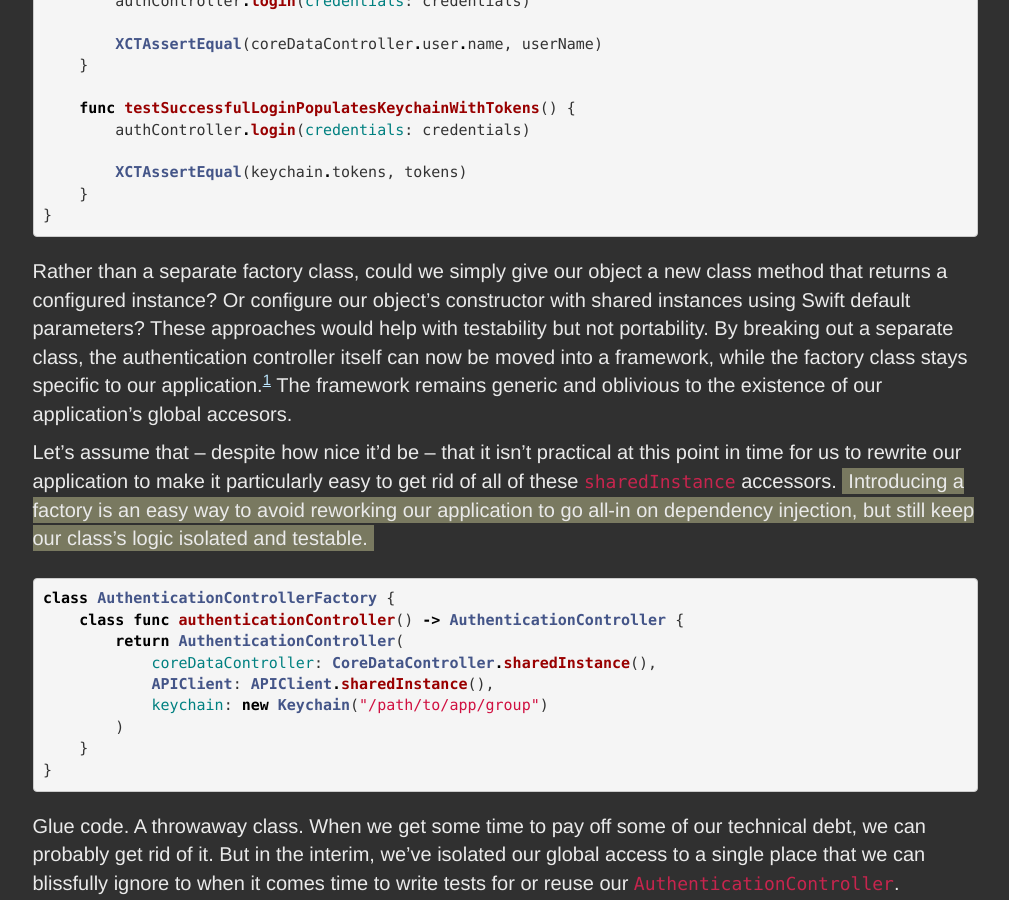
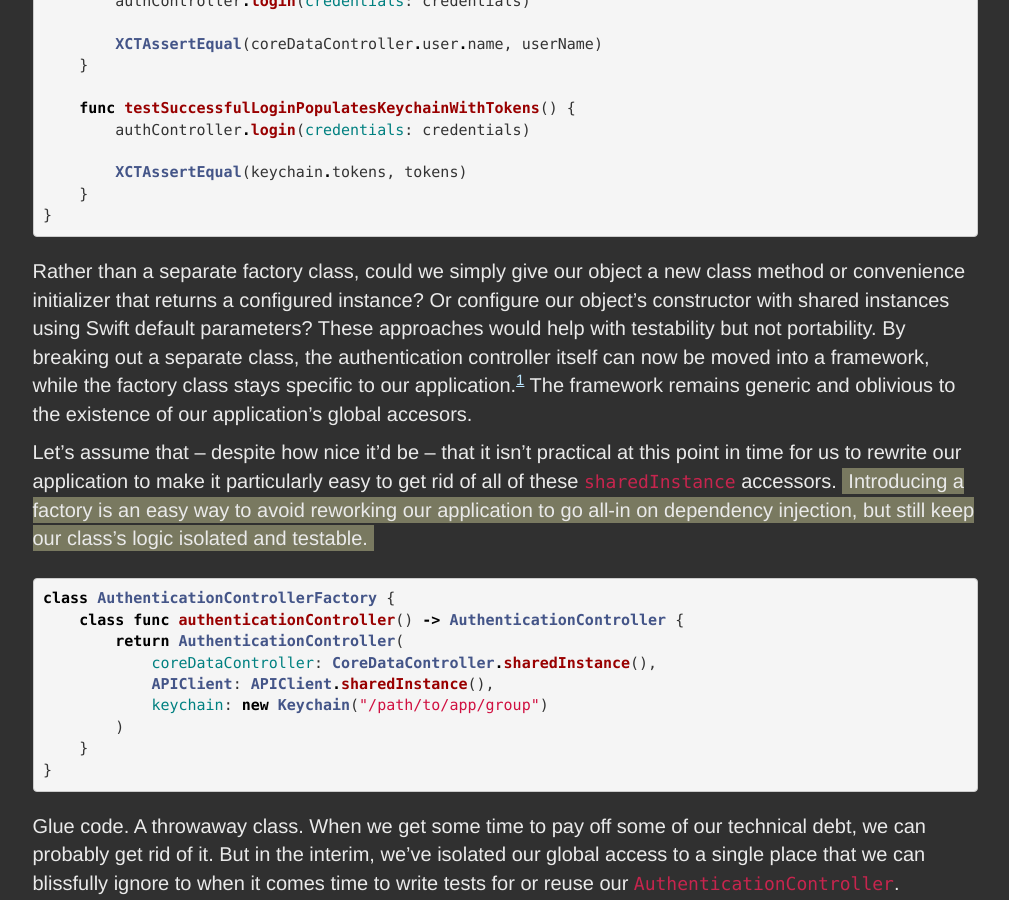
Before and after one commit to irace/irace.github.com, a Jekyll site: the page built from _posts/2015-05-20-glue-factories.md, in a window 1280 px wide and 900 px high, scrolled down 2682 px. Shown: the whole window, without its empty margins (135-1144 px from the left). Built offline with Jekyll 4.4.1, drawn with Linux system fonts in a browser that asks for light colours; nearby versions of some CDN libraries.

Commit message:
Convenience initializer

```diff
--- a/_posts/2015-05-20-glue-factories.md
+++ b/_posts/2015-05-20-glue-factories.md
@@ -103,7 +103,7 @@ class AuthenticationControllerTest: XCTest {
 }
 {% endhighlight %}
 
-Rather than a separate factory class, could we simply give our object a new class method that returns a configured instance? Or configure our object’s constructor with shared instances using Swift default parameters? These approaches would help with testability but not portability. By breaking out a separate class, the authentication controller itself can now be moved into a framework, while the factory class stays specific to our application.[^1] The framework remains generic and oblivious to the existence of our application’s global accesors.
+Rather than a separate factory class, could we simply give our object a new class method or convenience initializer that returns a configured instance? Or configure our object’s constructor with shared instances using Swift default parameters? These approaches would help with testability but not portability. By breaking out a separate class, the authentication controller itself can now be moved into a framework, while the factory class stays specific to our application.[^1] The framework remains generic and oblivious to the existence of our application’s global accesors.
 
 Let’s assume that – despite how nice it’d be – that it isn’t practical at this point in time for us to rewrite our application to make it particularly easy to get rid of all of these `sharedInstance` accessors. <mark>Introducing a factory is an easy way to avoid reworking our application to go all-in on dependency injection, but still keep our class’s logic isolated and testable.</mark>
 
```
